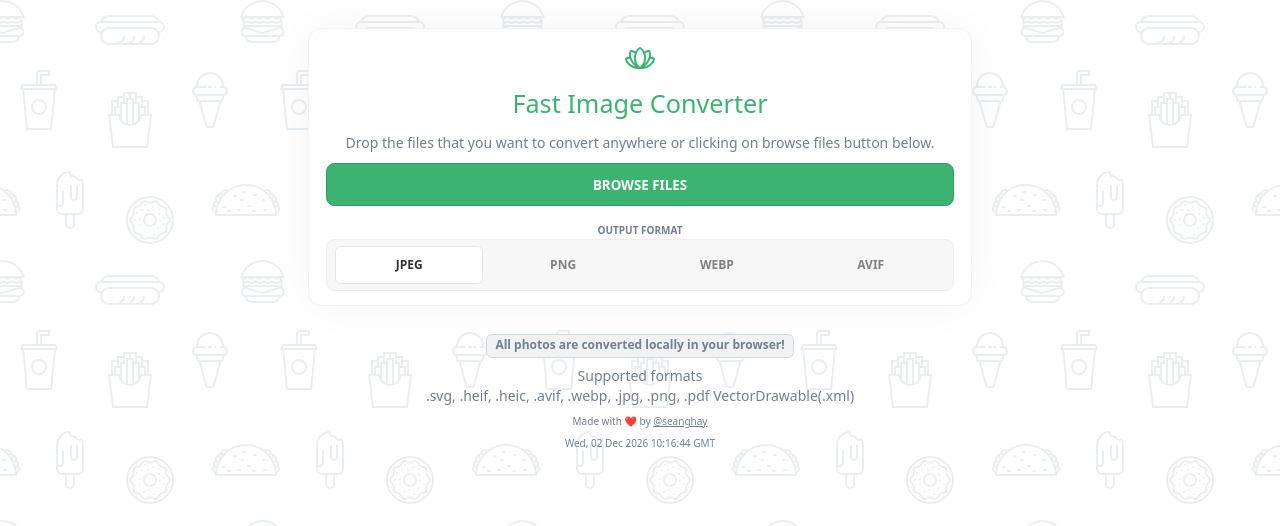
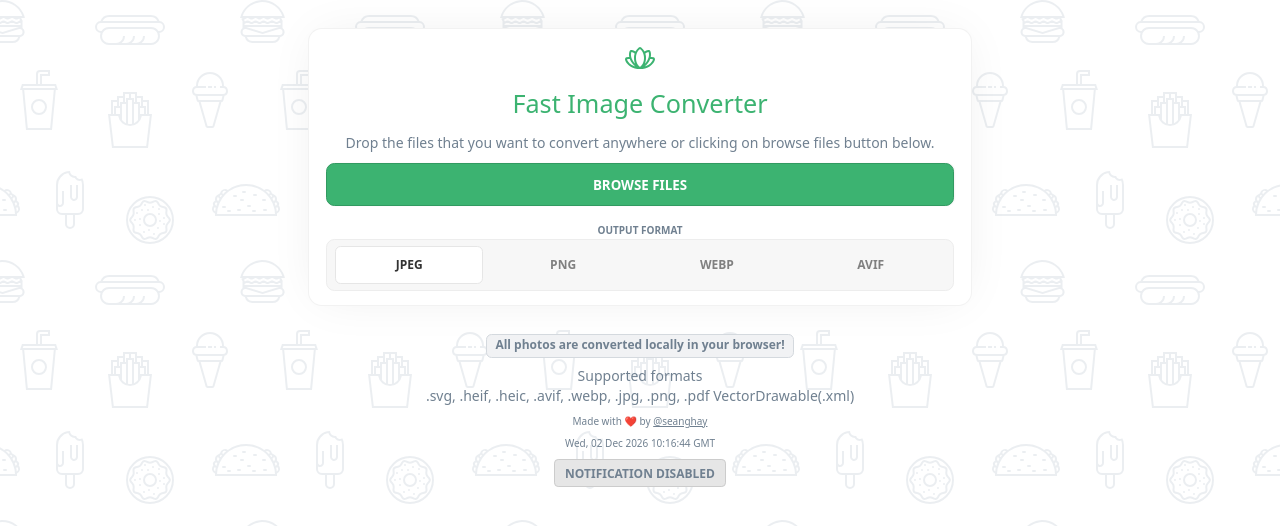
Before and after one commit to seanghay/fast-image-converter, a React (Vite) app: page / in a window 1280 px wide. Shown: the top 526 px of the page. Built offline with nearby package versions, Linux system fonts and the light colour scheme.

Commit message:
feat: notification

```diff
--- a/src/App.jsx
+++ b/src/App.jsx
@@ -141,6 +141,8 @@ export function FileListView({ files }) {
 	);
 }
 
+const notificationStack = [];
+
 export default function App({ formats, initialFormat, worker }) {
 	const [format, setFormat] = useState(initialFormat);
 	const [files, setFiles] = useState([]);
@@ -150,6 +152,45 @@ export default function App({ formats, initialFormat, worker }) {
 	const isSomeReady = files.some((e) => e.ready);
 	const isAllReady = files.every((e) => e.ready);
 	const totalReadyCount = files.filter((it) => it.ready).length;
+	const [visibiltyState, setVisibiltyState] = useState(
+		document.visibilityState
+	);
+
+	useEffect(() => {
+		const handler = () => {
+			setVisibiltyState(document.visibilityState);
+			if (document.visibilityState === "visible") {
+				for (const notification of notificationStack) {
+					notification.close();
+				}
+			}
+		};
+		document.addEventListener("visibilitychange", handler);
+		return () => document.removeEventListener("visibilitychange", handler);
+	}, []);
+
+	useEffect(() => {
+		if (!isAllReady || totalReadyCount === 0) {
+			return;
+		}
+
+		// if the tab is invisible, notify
+		if (visibiltyState === "hidden") {
+			if ("Notification" in window && Notification.permission === "granted") {
+				const notification = new Notification("Ready to download", {
+					body: `${totalReadyCount} photos`,
+					icon: new URL("/apple-touch-icon.png", location.href).href,
+					silent: true,
+				});
+				notification.onclick = () => {
+					window.focus();
+					notification.close();
+				};
+
+				notificationStack.push(notification);
+			}
+		}
+	}, [isAllReady]);
 
 	useEffect(() => {
 		worker.onmessage = ({ data }) => {
--- a/src/Footer.jsx
+++ b/src/Footer.jsx
@@ -1,6 +1,24 @@
+import { useEffect, useState } from "react";
+
 const timestamp = new Date(BUILD_TIMESTAMP).toUTCString();
 
 export default function Footer() {
+	const [notifiable, setNotifiable] = useState("granted");
+
+	useEffect(() => {
+		if ("Notification" in window) {
+			setNotifiable(Notification.permission);
+		}
+	}, []);
+
+	const requestPermission = () => {
+		if ("Notification" in window) {
+			Notification.requestPermission().then((result) => {
+				setNotifiable(result);
+			});
+		}
+	};
+
 	return (
 		<>
 			<footer className="footer">
@@ -17,6 +35,21 @@ export default function Footer() {
 					</a>
 				</p>
 				<p className="text-center text-sm color-secondary">{timestamp}</p>
+				{notifiable !== "granted" ? (
+					<div className="text-center">
+						<button
+							disabled={notifiable === "denied"}
+							onClick={requestPermission}
+							className="light small"
+						>
+							{notifiable === "default"
+								? "Notify me once it's ready"
+								: notifiable === "denied"
+								? "Notification disabled"
+								: ""}
+						</button>
+					</div>
+				) : null}
 			</footer>
 		</>
 	);
```
Also changed, not shown: public/apple-touch-icon.png (added).
